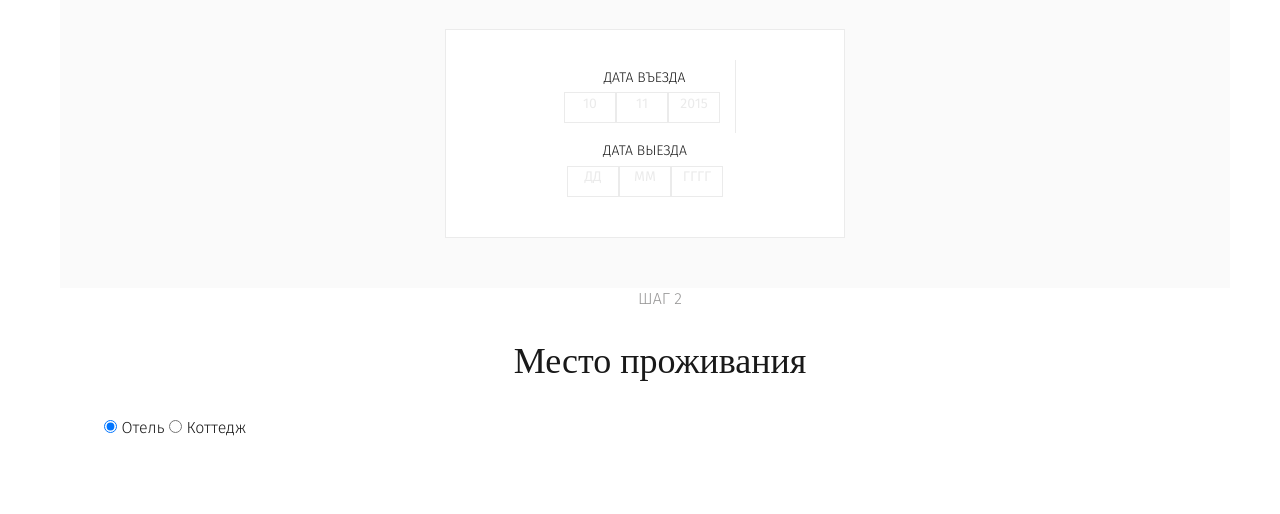
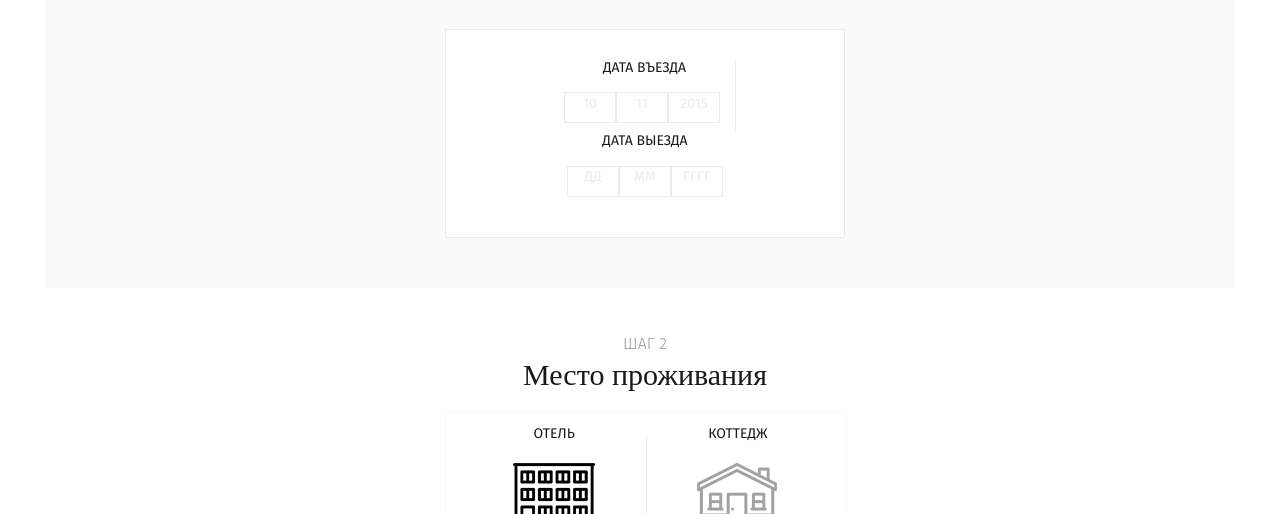
Before and after one commit to parampram/GreenValley, a website: page src/html/form.html in a window 1280 px wide. Shown: the part 438-952 px from the top of the page. Drawn offline with nearby package versions, Linux system fonts and the light colour scheme; files that its build step writes are made by us from their sources; files whose address does not match are found by name; a web font is replaced by a local one.

Commit message:
added form select location style

```diff
--- a/src/html/form.html
+++ b/src/html/form.html
@@ -24,9 +24,10 @@
     </div>
   </div>
 
-          <div class="container">
+
           <form action="" class="main-form" id="mainform">
             <section class="rest-date align-center">
+              <div class="container">
                <div class="rest-date__info">
                   <p class="step">Шаг 1</p>
                   <h1 class="rest-date__title">Дата отдыха</h1>
@@ -49,25 +50,28 @@
                     </div>
                   </div>
                 </div>
+                </div>
             </section>
 
-            <section class="location">
-               <div class="container">
+            <section class="select-location">
+               <div class="container  select-location__inner">
                  <p class="step">Шаг 2</p>
-                <h2 class="location__title">Место проживания</h2>
-                <div class="row">
-                  <div class="col-xs-12 col-lg-2 align-center">
-                    <ul class="location__list">
-                      <li class="location__item">
-                        <label class="location__choise">
-                          <input type="radio" name="locations-type" checked>
-                          <span  class="location__item-name">Отель</span>
+                  <h2 class="select-location__title">Место проживания</h2>
+
+                  <div class="row justify-center">
+                    <div class="col-xs-12 col-lg-4 align-center">
+
+                      <ul class="select-location__list">
+                        <li class="select-location__item">
+                          <label class="select-location__choise">
+                            <input type="radio" name="select-location-type" checked>
+                            <span  class="select-location__item-name">Отель</span>
                           </label>
                         </li>
-                      <li class="location__item">
-                        <label class="location__choise">
-                          <input type="radio" name="location-type">
-                          <span  class="location__item-name">Коттедж</span>
+                        <li class="select-location__item">
+                          <label class="select-location__choise">
+                            <input type="radio" name="select-location-type">
+                            <span  class="select-location__item-name">Коттедж</span>
                           </label>
                         </li>
                       </ul>
@@ -241,7 +245,6 @@
   </div>
 </section>
 </form>
-</div>
 </article>
 
 @@include('html-blocks/page-footer.html')
--- a/src/style/less-blocks/rest-date.less
+++ b/src/style/less-blocks/rest-date.less
@@ -1,6 +1,7 @@
 .rest-date {
   padding: 50px 0;
   background-color: @gray-lighter;
+  width: 100%;
   text-align: center;
 
   &__info {
@@ -11,7 +12,7 @@
     font-family: @serif-caption;
     color: @gray-darker;
     font-weight: normal;
-    font-size: 26px;
+    font-size: @font-size-h1;
     margin: 0 0 30px 0;
 
     @media (min-width: @screen-lg) {
@@ -36,9 +37,10 @@
     p {
       text-transform: uppercase;
       position: absolute;
-      bottom: 30px;
+      bottom: 40px;
       left: 0;
       right: 0;
+      font-weight: 400;
       font-size: @font-size-small;
     }
 
--- /dev/null
+++ b/src/style/less-blocks/select-location.less
@@ -0,0 +1,99 @@
+.select-location {
+  width: 100%;
+  text-align: center;
+
+  &__inner{
+    padding-top: 40px;
+    padding-bottom: 45px;
+    @media (min-width: @screen-sm) {
+    padding-top: 45px;
+    padding-bottom: 50px;
+    }
+  }
+
+  &__title{
+    margin: 0 0 20px;
+    font-family: @serif-caption;
+    color: @gray-darker;
+    font-weight: normal;
+    font-size: @font-size-h2;
+  }
+
+  &__list{
+    padding: 0;
+    margin-right: 0px;
+    margin-left: 0px;
+    border: 1px solid @gray-lighter;
+    font-size: 14px;
+    font-weight: 400;
+    height: 160px;
+    width: 100%;
+    display: inline-block;
+    position: relative;
+  }
+
+  &__list:after{
+    content: "";
+    display: block;
+    width: 1px;
+    height: 70%;
+    background-color: @gray-light;
+    position: absolute;
+    left: 50%;
+    top: 50%;
+    transform: translateY(-50%);
+    }
+
+  &__item{
+    width: 180px;
+    text-transform: uppercase;
+    position: relative;
+
+    &:first-child .select-location__item-name:after{
+      width: 82px;
+      height: 65px;
+      left: 50%;
+      background: url(../img/form-hotel.png) no-repeat;
+    }
+    &:last-child .select-location__item-name:after{
+      width:82px;
+      height: 65px;
+      left: 50%;
+      background: url(../img/form-cottage.png) no-repeat;
+    }
+  }
+  &__choise{
+    display: block;
+    cursor: pointer;
+    padding-top: 10px;
+    padding-bottom: 100px;
+    input[type="radio"]{
+      display: none;
+      &:checked + .select-location__item-name:after{
+        opacity: 1;
+      }
+      &:checked + .select-location__item-name:before{
+        content: "";
+        display: block;
+        width: 17px;
+        height: 12px;
+        background: url(../img/form-check.png) no-repeat;
+        position: absolute;
+        left: 50%;
+        transform: translateX(-50%);
+        top: 130px;
+      }
+    }
+  }
+  &__item-name{
+    margin-top: 20px;
+  }
+  &__item-name:after{
+    content: "";
+    position: absolute;
+    transform: translateX(-50%);
+    top:50px;
+    opacity: .4;
+    transition: opacity .5s ease;
+  }
+}
--- a/src/style/main.less
+++ b/src/style/main.less
@@ -33,5 +33,5 @@
 @import 'less-blocks/location.less';
 @import 'less-blocks/form.less';
 @import 'less-blocks/rest-date.less';
-
+@import 'less-blocks/select-location.less';
 @import 'less-blocks/page-footer.less';
```
Also changed, not shown: src/img/form-attention.png (added), src/img/form-bathroom.png (added), src/img/form-bed.png (added), src/img/form-check.png (added), src/img/form-check_disabled.png (added), src/img/form-cottage.png (added), src/img/form-door.png (added), src/img/form-hotel.png (added), src/img/form-ruler.png (added), src/img/form-wifi.png (added). Lines whose indentation alone changed are shown as unchanged.
